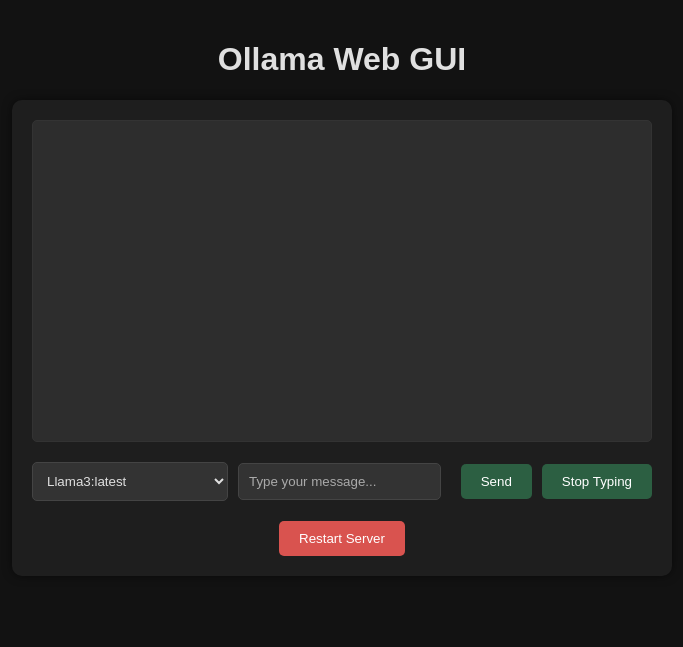
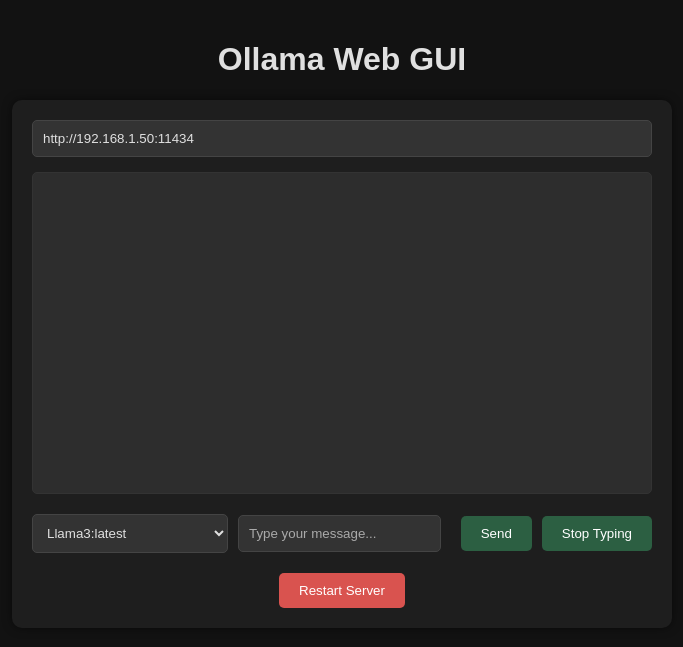
Before and after one commit to noatuh/ollamawebui, a Flask app: page / in a window 1280 px wide. Shown: the top 647 px of the page, without its empty margins (298-981 px from the left). Run offline with Flask 3, Linux system fonts and the light colour scheme.

Commit message:
added modifiable server input

```diff
--- a/server.py
+++ b/server.py
@@ -7,8 +7,8 @@ import keyboard
 
 app = Flask(__name__)
 
-# Default Ollama server configuration (consider using an environment variable for production)
-OLLAMA_SERVER = "http://192.168.1.50:11434"
+# Default Ollama server configuration (can be overridden per request)
+DEFAULT_OLLAMA_SERVER = "http://192.168.1.50:11434"
 DEFAULT_MODEL_NAME = "llama3:latest"
 
 # Initialize text-to-speech engine (not currently used in the chat flow)
@@ -34,6 +34,7 @@ def chat():
 
     user_input = data.get("message", "").strip()
     model_name = data.get("model", DEFAULT_MODEL_NAME).strip()
+    ollama_server = data.get("server_url", DEFAULT_OLLAMA_SERVER).strip()
 
     if not user_input:
         return jsonify({"error": "Empty input"}), 400
@@ -44,7 +45,7 @@ def chat():
     # Prepare request to Ollama server
     try:
         response = requests.post(
-            f"{OLLAMA_SERVER}/api/generate",
+            f"{ollama_server}/api/generate",
             json={
                 "model": model_name,
                 "prompt": conversation_history,
--- a/templates/index.html
+++ b/templates/index.html
@@ -126,6 +126,12 @@
 <body>
   <h1>Ollama Web GUI</h1>
   <div id="chat-container">
+
+    <!-- Server URL Input (Pre-filled and aligned) -->
+    <input type="text" id="server-url" value="http://192.168.1.50:11434"
+      placeholder="Enter Ollama Server URL"
+      style="padding:10px; border-radius:5px; border:1px solid #444; background:#333; color:#e0e0e0; width: 100%; box-sizing: border-box; margin-bottom: 15px;">
+
     <div id="chat-box"></div>
     <div id="input-container">
       <select id="model-select">
@@ -185,6 +191,7 @@
       const inputField = document.getElementById('user-input');
       const modelSelect = document.getElementById('model-select');
       const chatBox = document.getElementById('chat-box');
+      const serverUrl = document.getElementById('server-url').value.trim() || "http://192.168.1.50:11434";
 
       let message = inputField.value.trim();
       if (message === '') return;
@@ -197,7 +204,8 @@
 
       const data = {
         message: message,
-        model: modelSelect.value
+        model: modelSelect.value,
+        server_url: serverUrl
       };
 
       fetch('/chat', {
@@ -248,7 +256,6 @@
 
       function typeNext() {
         if (typingCanceled || nodeIndex >= nodes.length) {
-          // If stopped, just dump the rest of the response
           container.innerHTML = htmlString;
           scrollToBottom();
           releaseWakeLock();
@@ -258,7 +265,7 @@
         const currentNode = nodes[nodeIndex];
 
         if (currentNode.nodeType === Node.TEXT_NODE) {
-          const words = currentNode.textContent.split(/(\s+)/); // includes spaces
+          const words = currentNode.textContent.split(/(\s+)/);
           let wordIndex = 0;
 
           function typeWord() {
@@ -272,7 +279,7 @@
             if (wordIndex < words.length) {
               container.innerHTML += words[wordIndex];
               wordIndex++;
-              navigator.vibrate?.(15); // vibrate per word
+              navigator.vibrate?.(15);
               scrollToBottom();
               setTimeout(typeWord, 100);
             } else {
```
